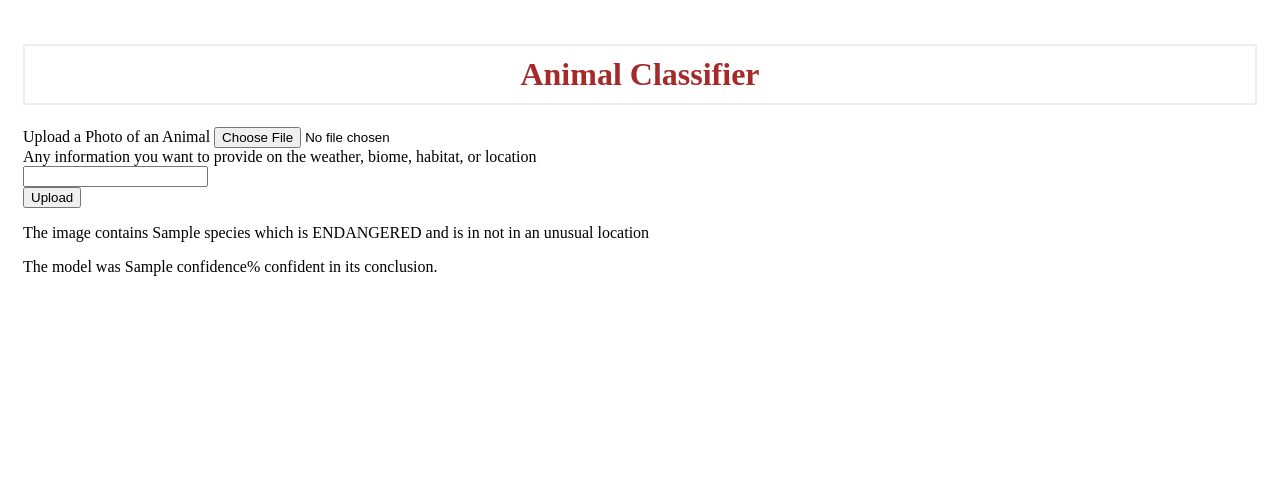
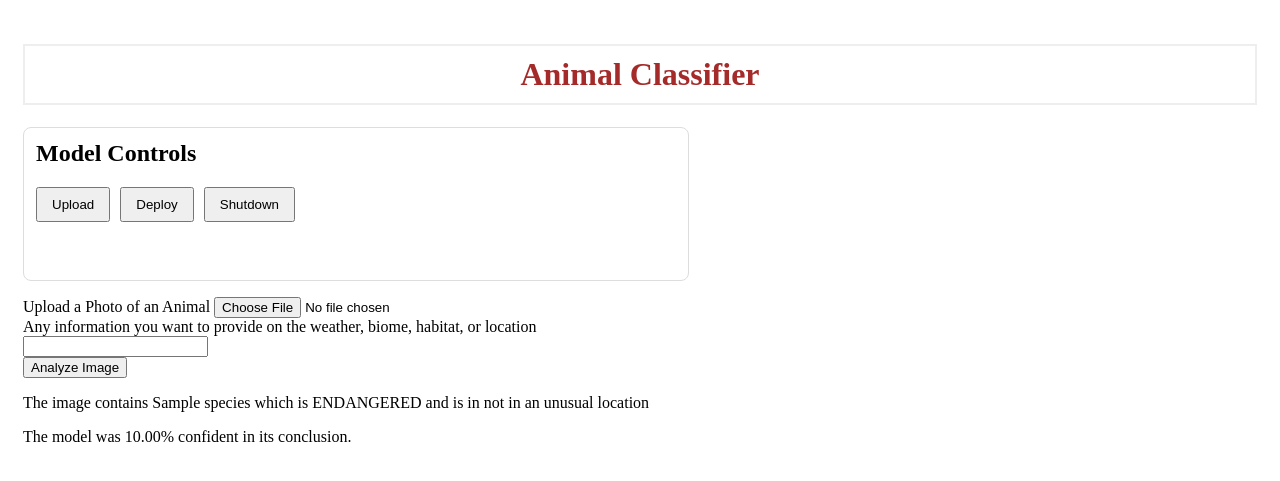
Before and after one commit to 260223-DF-AI/EcoTrack, a FastAPI app: template app/templates/classify_animal.html in a window 1280 px wide. Shown: the top 481 px of the page. Run offline with FastAPI, Linux system fonts and the light colour scheme; the template is opened without the code that fills it: most values are stand-ins (such as "Sample title", 1, 10 or a date in 2020).

Commit message:
Model can now be uploaded, deployed, and shutdown from UI

```diff
--- a/SageMaker/__init__.py
+++ b/SageMaker/__init__.py
@@ -1,3 +1,3 @@
-from SMLocal import upload, deploy, predict, shutdown
-from species_status import SpeciesStatuses
-from llm import animal_loc_analysis
+from .SMLocal import upload, deploy, predict, shutdown
+from .species_status import SpeciesStatuses
+from .llm import animal_loc_analysis
--- a/app/server.py
+++ b/app/server.py
@@ -53,23 +53,35 @@ def post_upload():
     return JSONResponse(content={"message": "Model package uploaded."})
 
 @app.post("/deploy")
-def post_deploy():
+def post_deploy(new_endpoint: bool = Form(True)):
     # Replace an existing endpoint reference with a fresh deployment when requested.
     if app.state.predictor is not None:
         shutdown(app.state.predictor)
-    app.state.predictor = deploy()
+    app.state.predictor = deploy(new_endpoint=new_endpoint)
     return JSONResponse(content={"message": "Model deployed.", "endpoint": app.state.predictor.endpoint_name})
+
+
+@app.post("/delete")
+def post_delete():
+    if app.state.predictor is None:
+        return JSONResponse(content={"message": "No predictor endpoint to delete."})
+
+    endpoint_name = app.state.predictor.endpoint_name
+    shutdown(app.state.predictor)
+    app.state.predictor = None
+    return JSONResponse(content={"message": "Predictor endpoint deleted.", "endpoint": endpoint_name})
 
 
 @app.on_event("startup")
 def on_startup():
     # Create one predictor for the app process and reuse it across requests.
     if app.state.predictor is None:
-        app.state.predictor = deploy()
+        app.state.predictor = deploy(new_endpoint=False)
 
 
 @app.on_event("shutdown")
 def on_shutdown():
+    return
     if app.state.predictor is not None:
         shutdown(app.state.predictor)
         app.state.predictor = None
--- a/app/static/css/style.css
+++ b/app/static/css/style.css
@@ -7,3 +7,32 @@ h1 {
     text-align: center;
     padding: 10px;
 }
+
+.model-controls {
+    border: 1px solid #ddd;
+    border-radius: 8px;
+    padding: 12px;
+    margin-bottom: 16px;
+    max-width: 640px;
+}
+
+.model-controls h2 {
+    margin-top: 0;
+}
+
+.button-row {
+    display: flex;
+    gap: 10px;
+    flex-wrap: wrap;
+}
+
+.button-row button {
+    padding: 8px 14px;
+    cursor: pointer;
+}
+
+#model-action-status {
+    min-height: 1.25rem;
+    margin-top: 10px;
+    color: #333;
+}
--- a/app/templates/classify_animal.html
+++ b/app/templates/classify_animal.html
@@ -9,5 +9,6 @@
             in not in an unusual location
         {% endif %}
     {% endif %} </p>
-    <p>The model was {{ result['confidence'] }}% confident in its conclusion.</p>
+    <p>The model was {{ "%.2f"|format(result['confidence']) }}% confident in its conclusion.</p>
+
 {% endblock %}
--- a/app/templates/home.html
+++ b/app/templates/home.html
@@ -7,17 +7,49 @@
 </head>
 <body>
     <h1>Animal Classifier</h1>
-    <form method="POST" action="/classify_animal" enctype="multipart/form-data">
+    <section class="model-controls">
+        <h2>Model Controls</h2>
+        <div class="button-row">
+            <button type="button" onclick="callModelAction('/upload')">Upload</button>
+            <button type="button" onclick="callModelAction('/deploy')">Deploy</button>
+            <button type="button" onclick="callModelAction('/delete')">Shutdown</button>
+        </div>
+        <p id="model-action-status" aria-live="polite"></p>
+    </section>
+
+    <form method="POST" action="/analyze" enctype="multipart/form-data">
         <label for="upload-photo">Upload a Photo of an Animal</label>
         <input type="file" id="upload-photo" name="img_file" accept="image/jpeg, image/png, image/heic">
         <br>
         <label for="context">Any information you want to provide on the weather, biome, habitat, or location<br></label>
         <input type="text" id="context" name="additional_info">
         <br>
-        <button type="submit">Upload</button>
+        <button type="submit">Analyze Image</button>
     </form>
     <div class="container">
         {% block content %} {% endblock %}
     </div>
+
+    <script>
+        async function callModelAction(path) {
+            const statusEl = document.getElementById('model-action-status');
+            statusEl.textContent = 'Working...';
+
+            try {
+                const response = await fetch(path, { method: 'POST' });
+                const payload = await response.json();
+
+                if (!response.ok) {
+                    const detail = payload.detail || payload.message || 'Request failed';
+                    statusEl.textContent = `Error (${response.status}): ${detail}`;
+                    return;
+                }
+
+                statusEl.textContent = payload.message || 'Done';
+            } catch (err) {
+                statusEl.textContent = `Request error: ${err}`;
+            }
+        }
+    </script>
 </body>
 </html>
```
Also changed, not shown: SageMaker/SMLocal.py (+51 -14 lines), SageMaker/__main__.py (+4 -3 lines), __init__.py (added), app/__init__.py (added).
